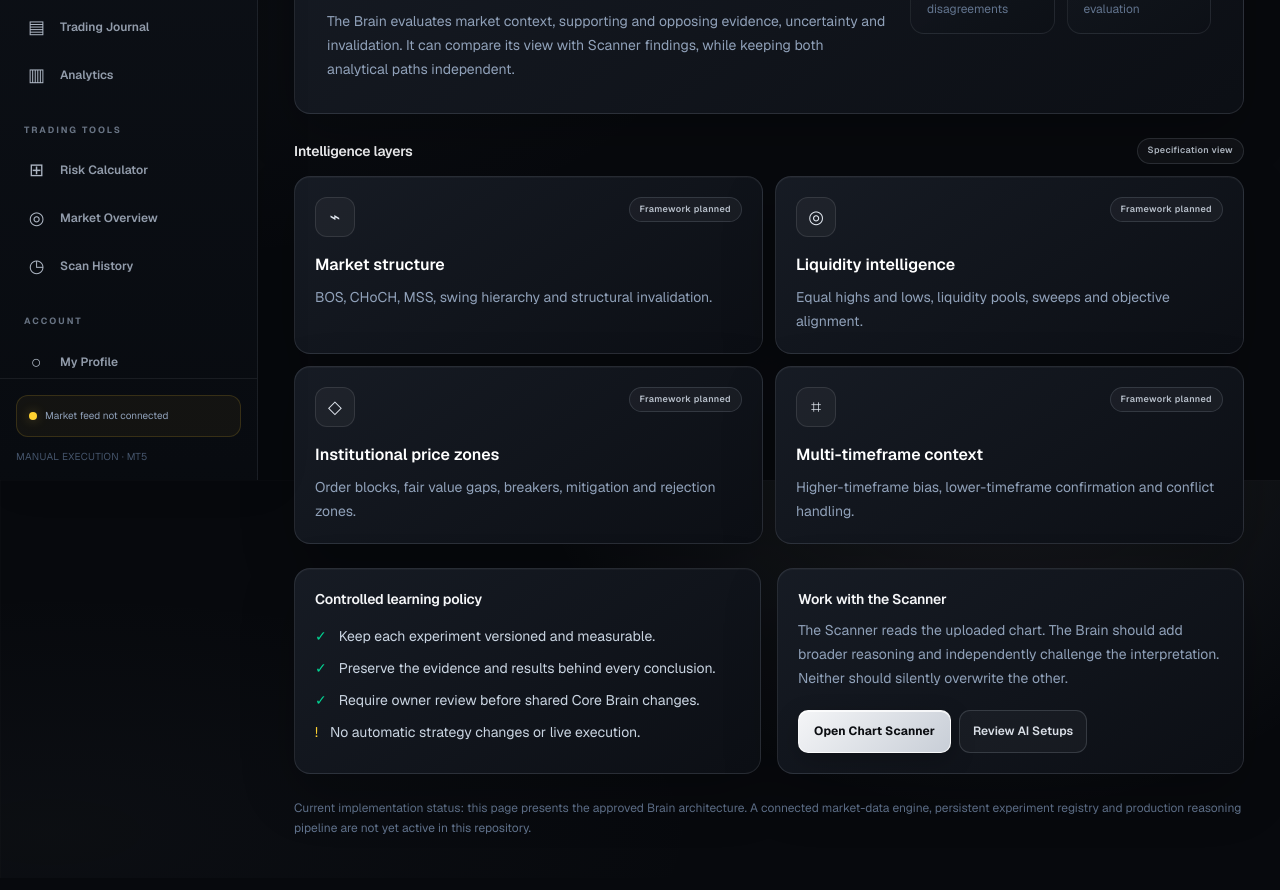
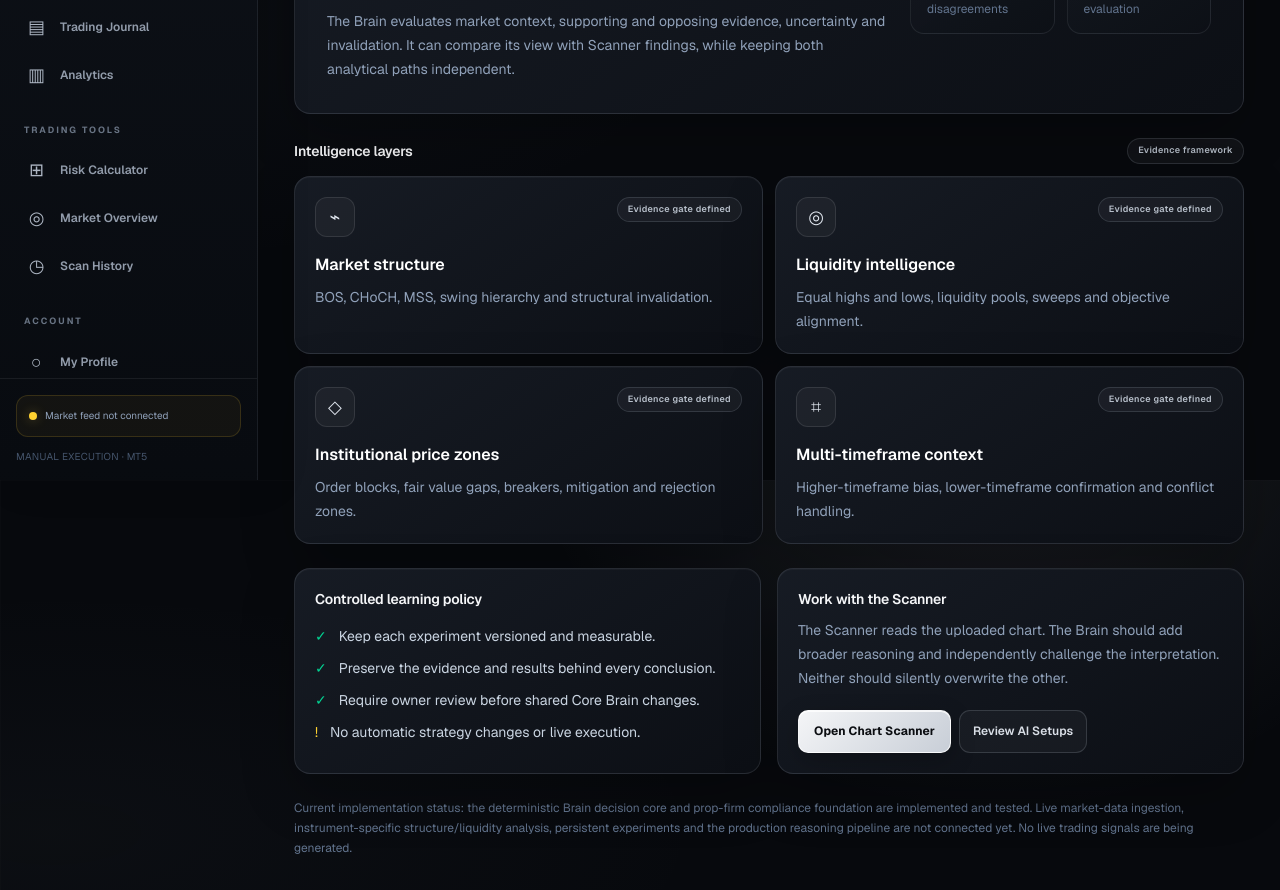
Before and after one commit to klonz484/trading-vault, a Next.js app: page /brain in a window 1280 px wide. Shown: the part 320-1210 px from the top of the page. Built offline with nearby package versions, Linux system fonts and the light colour scheme.

Commit message:
docs(brain): reflect implemented foundation status in workspace

```diff
--- a/src/app/brain/page.tsx
+++ b/src/app/brain/page.tsx
@@ -2,19 +2,19 @@ import Link from "next/link";
 import Sidebar from "@/components/Sidebar";
 
 const layers = [
-  { title: "Market structure", detail: "BOS, CHoCH, MSS, swing hierarchy and structural invalidation.", status: "Framework planned" },
-  { title: "Liquidity intelligence", detail: "Equal highs and lows, liquidity pools, sweeps and objective alignment.", status: "Framework planned" },
-  { title: "Institutional price zones", detail: "Order blocks, fair value gaps, breakers, mitigation and rejection zones.", status: "Framework planned" },
-  { title: "Multi-timeframe context", detail: "Higher-timeframe bias, lower-timeframe confirmation and conflict handling.", status: "Framework planned" },
+  { title: "Market structure", detail: "BOS, CHoCH, MSS, swing hierarchy and structural invalidation.", status: "Evidence gate defined" },
+  { title: "Liquidity intelligence", detail: "Equal highs and lows, liquidity pools, sweeps and objective alignment.", status: "Evidence gate defined" },
+  { title: "Institutional price zones", detail: "Order blocks, fair value gaps, breakers, mitigation and rejection zones.", status: "Evidence gate defined" },
+  { title: "Multi-timeframe context", detail: "Higher-timeframe bias, lower-timeframe confirmation and conflict handling.", status: "Evidence gate defined" },
 ];
 
 export default function TradingBrainPage() {
   return <div className="min-h-screen md:flex"><Sidebar /><main className="min-w-0 flex-1 px-4 pb-10 pt-5 sm:px-6 lg:px-9 lg:pt-8"><div className="mx-auto max-w-[1450px]">
     <div className="mb-7"><p className="eyebrow">OEM+ Intelligence</p><h1 className="page-title">Trading Brain</h1><p className="page-subtitle">An independent analytical engine that collaborates with the Scanner without becoming the Scanner.</p></div>
     <section className="panel relative mb-6 overflow-hidden p-5 sm:p-8"><div className="grid gap-6 lg:grid-cols-[1.3fr_.7fr] lg:items-center"><div><span className="inline-flex rounded-full border border-white/10 bg-white/[0.04] px-3 py-1 text-[10px] uppercase tracking-[.18em] text-slate-300">Hybrid intelligence architecture</span><h2 className="mt-4 max-w-2xl text-3xl font-light leading-tight text-white sm:text-4xl">Think in evidence.<br/><span className="platinum-text font-medium">Learn through experiments.</span></h2><p className="mt-3 max-w-2xl text-sm leading-6 text-slate-400">The Brain evaluates market context, supporting and opposing evidence, uncertainty and invalidation. It can compare its view with Scanner findings, while keeping both analytical paths independent.</p></div><div className="grid grid-cols-2 gap-3"><div className="panel-soft p-4"><p className="text-[10px] uppercase tracking-wider text-slate-500">Authority</p><p className="mt-2 text-lg font-semibold text-white">Collaborative</p><p className="mt-1 text-xs text-slate-500">Explain disagreements</p></div><div className="panel-soft p-4"><p className="text-[10px] uppercase tracking-wider text-slate-500">Learning</p><p className="mt-2 text-lg font-semibold text-white">Experiments</p><p className="mt-1 text-xs text-slate-500">Controlled evaluation</p></div></div></div></section>
-    <div className="mb-3 flex items-center justify-between"><h2 className="section-title">Intelligence layers</h2><span className="status-neutral">Specification view</span></div>
+    <div className="mb-3 flex items-center justify-between"><h2 className="section-title">Intelligence layers</h2><span className="status-neutral">Evidence framework</span></div>
     <div className="grid gap-3 md:grid-cols-2">{layers.map((item,i)=><article key={item.title} className="panel p-5"><div className="flex items-start justify-between gap-3"><div className="flex h-10 w-10 items-center justify-center rounded-xl border border-white/10 bg-white/[0.04] text-lg text-slate-200">{["⌁","◎","◇","⌗"][i]}</div><span className="status-neutral">{item.status}</span></div><h3 className="mt-4 font-semibold text-white">{item.title}</h3><p className="mt-2 text-sm leading-6 text-slate-400">{item.detail}</p></article>)}</div>
     <div className="mt-6 grid gap-4 lg:grid-cols-2"><section className="panel p-5"><h2 className="section-title">Controlled learning policy</h2><ul className="mt-4 space-y-3 text-sm text-slate-300"><li className="flex gap-3"><span className="text-emerald-400">✓</span>Keep each experiment versioned and measurable.</li><li className="flex gap-3"><span className="text-emerald-400">✓</span>Preserve the evidence and results behind every conclusion.</li><li className="flex gap-3"><span className="text-emerald-400">✓</span>Require owner review before shared Core Brain changes.</li><li className="flex gap-3"><span className="text-amber-300">!</span>No automatic strategy changes or live execution.</li></ul></section><section className="panel p-5"><h2 className="section-title">Work with the Scanner</h2><p className="mt-2 text-sm leading-6 text-slate-400">The Scanner reads the uploaded chart. The Brain should add broader reasoning and independently challenge the interpretation. Neither should silently overwrite the other.</p><div className="mt-5 flex flex-wrap gap-2"><Link className="btn-primary" href="/scanner">Open Chart Scanner</Link><Link className="btn-secondary" href="/setups">Review AI Setups</Link></div></section></div>
-    <p className="mt-6 text-xs leading-5 text-slate-500">Current implementation status: this page presents the approved Brain architecture. A connected market-data engine, persistent experiment registry and production reasoning pipeline are not yet active in this repository.</p>
+    <p className="mt-6 text-xs leading-5 text-slate-500">Current implementation status: the deterministic Brain decision core and prop-firm compliance foundation are implemented and tested. Live market-data ingestion, instrument-specific structure/liquidity analysis, persistent experiments and the production reasoning pipeline are not connected yet. No live trading signals are being generated.</p>
   </div></main></div>;
 }
```
